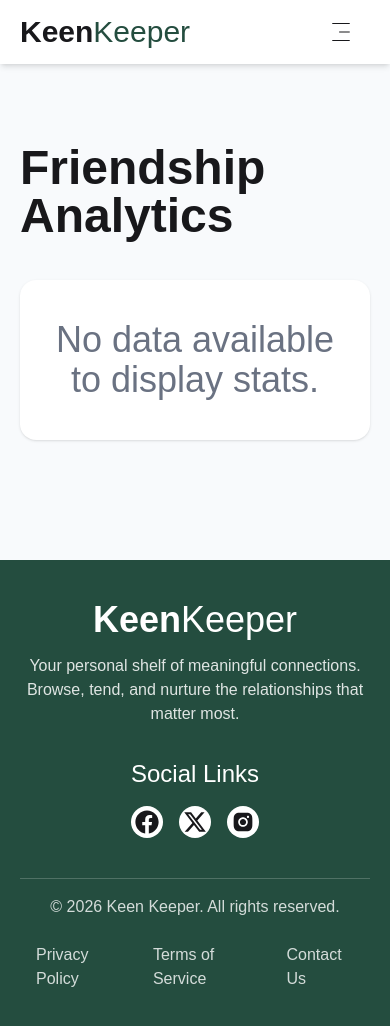
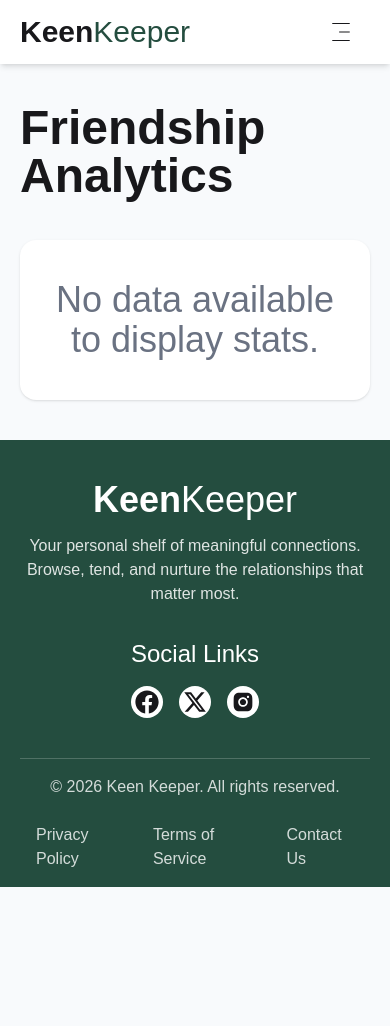
Before and after one commit to fahimad24/Assingment-7-keen-keeper, a Next.js app: page /stats in a window 390 px wide. Shown: the top 1026 px of the page. After the commit the page ends 887 px from the top, so only its background shows below. Built offline with nearby package versions, Linux system fonts and the light colour scheme; a web font is replaced by a local one.

Commit message:
added README ans and some padding fix

```diff
--- a/src/app/components/footer/Footer.jsx
+++ b/src/app/components/footer/Footer.jsx
@@ -4,8 +4,8 @@ import { FaXTwitter } from "react-icons/fa6";
 
 const Footer = () => {
   return (
-    <footer className="bg-green md:mt-20 mt-10">
-      <section className=" px-5 md:px-10 xl:p-0 py-10 container mx-auto ">
+    <footer className="bg-green  pt-10">
+      <section className=" px-5 md:px-10 xl:p-0  container mx-auto ">
         <div className="text-center">
           <h2 className="lg:text-7xl md:text-6xl text-4xl text-center text-white font-extrabold">
             Keen<span className="font-medium ">Keeper</span>
--- a/src/app/components/friends/AddFriend.jsx
+++ b/src/app/components/friends/AddFriend.jsx
@@ -7,8 +7,8 @@ import { AuthContext } from "@/context/contextApi";
 const AddFriend = () => {
   const { friends } = useContext(AuthContext);
   return (
-    <>
-      <div className="container mx-auto mt-20 space-y-6 px-5 md:px-10 xl:p-0">
+    <section className="container mx-auto">
+      <div className=" mt-20 space-y-6 px-5 md:px-10 xl:p-0">
         <h1 className="text-center md:text-5xl text-4xl font-bold">
           Friends to keep close in your life
         </h1>
@@ -24,7 +24,7 @@ const AddFriend = () => {
         </div>
       </div>
       {/* Friend Stats */}
-      <div className="container mx-auto mt-10 grid grid-cols-1 sm:grid-cols-2 md:grid-cols-3 lg:grid-cols-4 gap-6 py-16 border-b-2 border-gray-200 px-5 md:px-10 xl:p-0">
+      <div className=" mt-10 grid grid-cols-1 sm:grid-cols-2 md:grid-cols-3 lg:grid-cols-4 gap-6 py-16 border-b-2 border-gray-200 px-5 md:px-10 xl:p-0">
         {/* Example friend cards */}
         <div className="bg-white rounded-lg shadow text-gray-600 space-y-4 py-8 p-4">
           <p className="text-center text-green font-bold text-3xl">
@@ -55,7 +55,7 @@ const AddFriend = () => {
           </p>
         </div>
       </div>
-    </>
+    </section>
   );
 };
 
--- a/src/app/components/friends/FriendsCont.jsx
+++ b/src/app/components/friends/FriendsCont.jsx
@@ -10,7 +10,8 @@ const FriendsCont = () => {
   const { friends } = useContext(AuthContext);
 
   return (
-    <section className="container mx-auto py-15 space-y-6 px-5 md:px-10 xl:p-0">
+    <section className="container mx-auto space-y-6 px-5 md:px-10 xl:p-0">
+      <div className="py-10 md:py-16">
         <h2 className=" text-4xl font-bold">Your Friends</h2>
         <div>
           {/* Friend List */}
@@ -34,8 +35,12 @@ const FriendsCont = () => {
                       unoptimized
                     />
                   </div>
-                <h2 className="text-xl font-bold text-center">{friend.name}</h2>
-                <p className="text-center">{friend.days_since_contact} days</p>
+                  <h2 className="text-xl font-bold text-center">
+                    {friend.name}
+                  </h2>
+                  <p className="text-center">
+                    {friend.days_since_contact} days
+                  </p>
                   <div className="flex flex-wrap gap-2 justify-center">
                     {friend.tags.map((tag, index) => (
                       <div
@@ -70,6 +75,7 @@ const FriendsCont = () => {
             )}
           </div>
         </div>
+      </div>
     </section>
   );
 };
--- a/src/app/friends/[friend]/page.jsx
+++ b/src/app/friends/[friend]/page.jsx
@@ -66,9 +66,9 @@ const Friend = () => {
   }
 
   return (
-    <section className="container mx-auto py-15 space-y-6 px-5 md:px-10 xl:p-0">
-      <div className="grid grid-cols-1 lg:grid-cols-3 gap-6">
-        <div>
+    <section className="container mx-auto  space-y-6 px-5 md:px-10 xl:p-0">
+      <div className="grid grid-cols-1 py-15 lg:grid-cols-3 gap-6">
+        <div className="flex flex-col">
           <div className="bg-white rounded-lg shadow text-gray-600 p-6 flex flex-col items-center gap-2">
             <div className="w-16 h-16 rounded-full overflow-hidden  mx-auto">
               <Image
@@ -105,7 +105,7 @@ const Friend = () => {
               Preferred: {friend.email}
             </p>
           </div>
-          <div className="bg-white rounded-lg shadow text-gray-600 py-4 mt-2">
+          <div className="bg-white rounded-lg shadow text-gray-600 py-4  mt-auto">
             <p className="flex justify-center gap-2 items-center">
               {" "}
               <HiOutlineBellSnooze /> Snooze 2 for weeks
--- a/src/app/stats/page.jsx
+++ b/src/app/stats/page.jsx
@@ -20,8 +20,8 @@ const Stats = () => {
 
   const isAnimationActive = true;
   return (
-    <main>
-      <section className="max-w-5xl  mx-auto py-20 px-5 md:px-10 xl:p-0">
+    <main className="md:py-20 py-10">
+      <section className="max-w-5xl  mx-auto  px-5 md:px-10 xl:p-0">
         <h1 className="text-5xl  font-bold">Friendship Analytics</h1>
         <div className=" bg-white shadow rounded-2xl py-10 px-5 mt-10">
           {timeline.length === 0 ? (
```
Also changed, not shown: 1 other file (tests, documents, lock files or other folders). Lines whose indentation alone changed are shown as unchanged.
